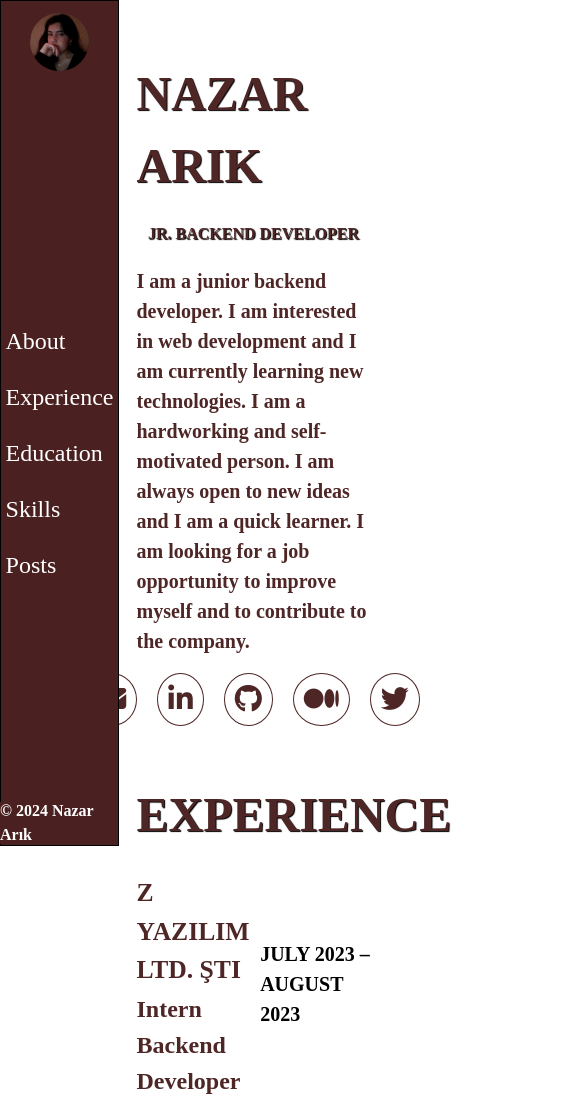
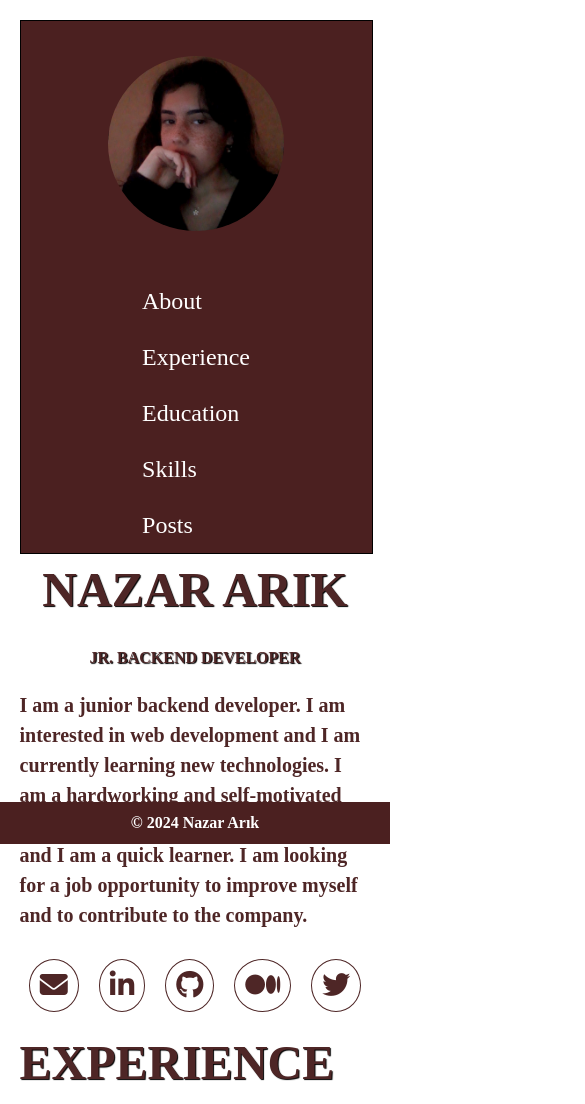
Before and after one commit to nazzarr03/my-website, a plain HTML site: page index.html in a window 390 px wide. Shown: the top 1104 px of the page, 585 px wide, since content can reach past the window. Drawn offline with nearby package versions, Linux system fonts and the light colour scheme.

Commit message:
Update responsive styles for smaller screens

```diff
--- a/style.css
+++ b/style.css
@@ -204,3 +204,38 @@ footer {
     justify-content: center;
     font-size: 1.75rem;
 }
+
+@media screen and (max-width: 768px) {
+    body {
+        padding-left: 0;
+    }
+
+    .header {
+        position: relative;
+        height: auto;
+        width: 100%;
+    }
+
+    .navbar {
+        margin-top: 0;
+    }
+
+    footer {
+        width: 100%;
+    }
+
+    #about, #experience, #education, #skills {
+        height: auto;
+    }
+
+    #skills ul {
+        flex-direction: row;
+        flex-wrap: wrap;
+        justify-content: center;
+    }
+
+    #skills ul li {
+        width: auto;
+        margin: 10px;
+    }
+}
```
